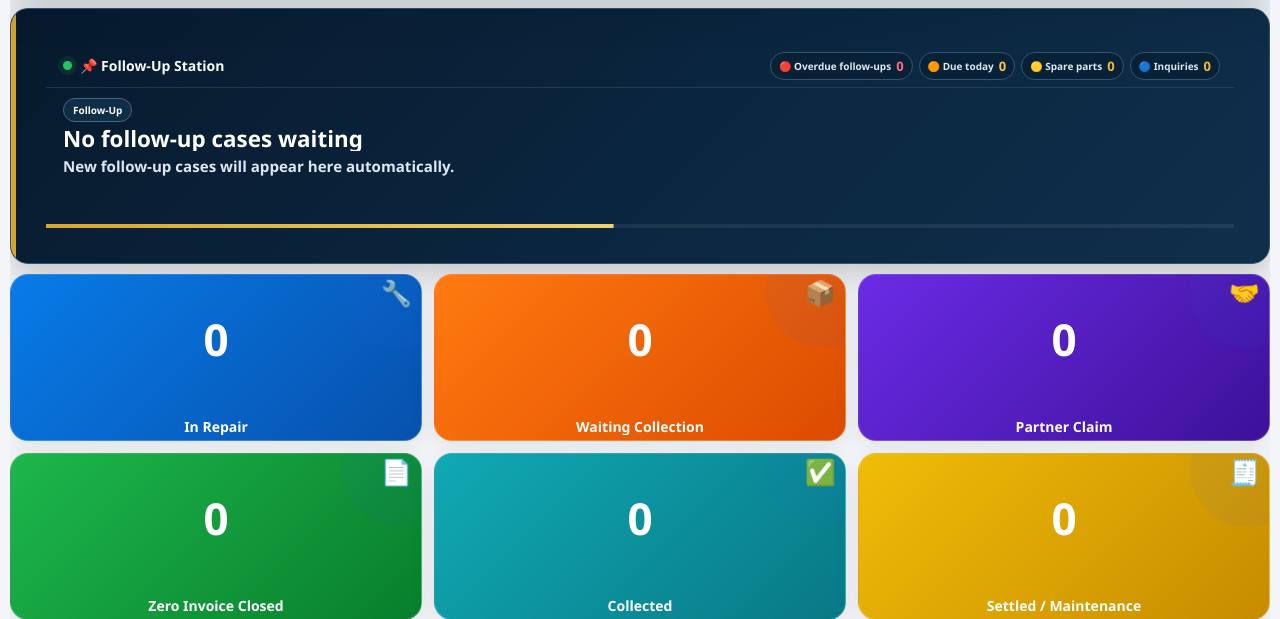
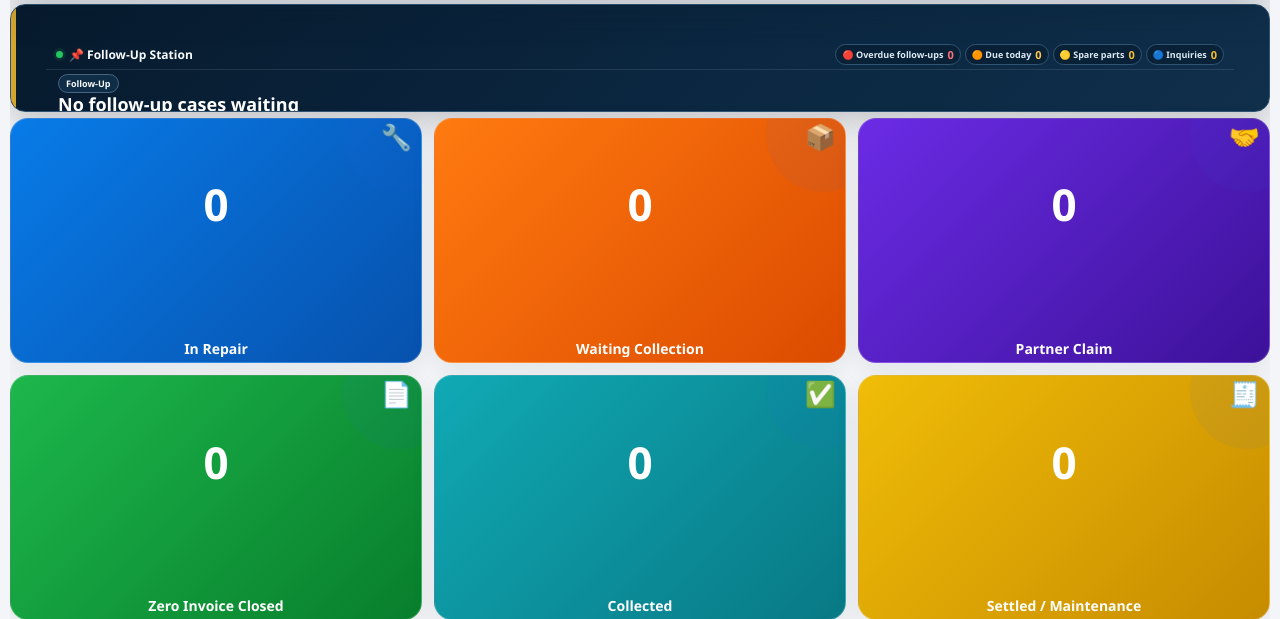
Before and after one commit to goldenpalace150-tech/gp-tools-service-tracker, a Flask app: page / in a window 1280 px wide. Shown: the part 108-727 px from the top of the page. Run offline with Flask 3, Linux system fonts and the light colour scheme; some libraries are stand-ins or nearby versions.

Commit message:
Compact follow-up station to expand workflow cards

```diff
--- a/templates/tv.html
+++ b/templates/tv.html
@@ -793,6 +793,129 @@
       }
     </style>
 
+
+    <!-- GP_COMPACT_FOLLOWUP_STATION_V1 -->
+    <style id="gp-compact-followup-station-v1">
+      /* The follow-up station is a status strip on the main TV, not the
+         primary content. Compact it on kiosk-height screens so the six
+         workflow cards get the vertical space and their labels never fight
+         the large counts. */
+      @media (min-width:901px) and (max-height:1000px) {
+        body.main-view-body .followup-station {
+          min-height:132px !important;
+          height:132px !important;
+          margin:5px 0 7px !important;
+          border-radius:15px !important;
+        }
+        body.main-view-body .followup-station-head {
+          height:35px !important;
+          padding:5px 12px !important;
+          gap:9px !important;
+        }
+        body.main-view-body .followup-station-title {
+          gap:6px !important;
+          font-size:13px !important;
+          font-size:clamp(12px,.85vw,15px) !important;
+        }
+        body.main-view-body .followup-live-dot {
+          width:7px !important;
+          height:7px !important;
+          box-shadow:0 0 0 3px rgba(34,197,94,.10) !important;
+        }
+        body.main-view-body .followup-station-counts { gap:4px !important; }
+        body.main-view-body .followup-kpi {
+          gap:4px !important;
+          padding:3px 7px !important;
+          font-size:10px !important;
+          font-size:clamp(9px,.66vw,11px) !important;
+        }
+        body.main-view-body .followup-kpi b {
+          font-size:12px !important;
+          font-size:clamp(11px,.78vw,14px) !important;
+        }
+        body.main-view-body .followup-slide {
+          height:95px !important;
+          padding:6px 14px 9px !important;
+          grid-template-columns:minmax(0,1.65fr) minmax(270px,.75fr) !important;
+          gap:10px !important;
+        }
+        body.main-view-body .followup-slide-top {
+          gap:6px !important;
+          margin-bottom:2px !important;
+        }
+        body.main-view-body .followup-category-badge {
+          padding:2px 7px !important;
+          font-size:10px !important;
+          font-size:clamp(9px,.66vw,11px) !important;
+        }
+        body.main-view-body .followup-slide-position { font-size:10px !important; }
+        body.main-view-body .followup-slide-title {
+          font-size:21px !important;
+          font-size:clamp(17px,1.28vw,23px) !important;
+          line-height:1.04 !important;
+        }
+        body.main-view-body .followup-slide-brief {
+          margin-top:3px !important;
+          font-size:14px !important;
+          font-size:clamp(12px,.88vw,16px) !important;
+          line-height:1.18 !important;
+          -webkit-line-clamp:1 !important;
+        }
+        body.main-view-body .followup-slide-meta {
+          gap:4px !important;
+        }
+        body.main-view-body .followup-slide-meta .meta-box {
+          border-radius:8px !important;
+          padding:4px 6px !important;
+        }
+        body.main-view-body .followup-slide-meta small {
+          font-size:8px !important;
+          margin-bottom:1px !important;
+        }
+        body.main-view-body .followup-slide-meta strong {
+          font-size:11px !important;
+          font-size:clamp(10px,.7vw,12px) !important;
+        }
+        body.main-view-body .followup-slide-progress { height:3px !important; }
+      }
+
+      @media (min-width:901px) and (max-height:800px) {
+        body.main-view-body .followup-station {
+          min-height:108px !important;
+          height:108px !important;
+          margin:4px 0 6px !important;
+        }
+        body.main-view-body .followup-station-head {
+          height:30px !important;
+          padding:3px 10px !important;
+        }
+        body.main-view-body .followup-station-title {
+          font-size:12px !important;
+        }
+        body.main-view-body .followup-kpi {
+          padding:2px 6px !important;
+          font-size:9px !important;
+        }
+        body.main-view-body .followup-kpi b { font-size:11px !important; }
+        body.main-view-body .followup-slide {
+          height:76px !important;
+          padding:4px 12px 7px !important;
+          grid-template-columns:minmax(0,1.8fr) minmax(235px,.65fr) !important;
+          gap:8px !important;
+        }
+        body.main-view-body .followup-slide-title {
+          font-size:18px !important;
+        }
+        body.main-view-body .followup-slide-brief {
+          font-size:12px !important;
+          margin-top:2px !important;
+        }
+        body.main-view-body .followup-slide-meta .meta-box { padding:3px 5px !important; }
+        body.main-view-body .followup-slide-meta small { display:none !important; }
+        body.main-view-body .followup-slide-meta strong { font-size:10px !important; }
+      }
+    </style>
+
 </head>
 <body>
 <div class="page">
```
